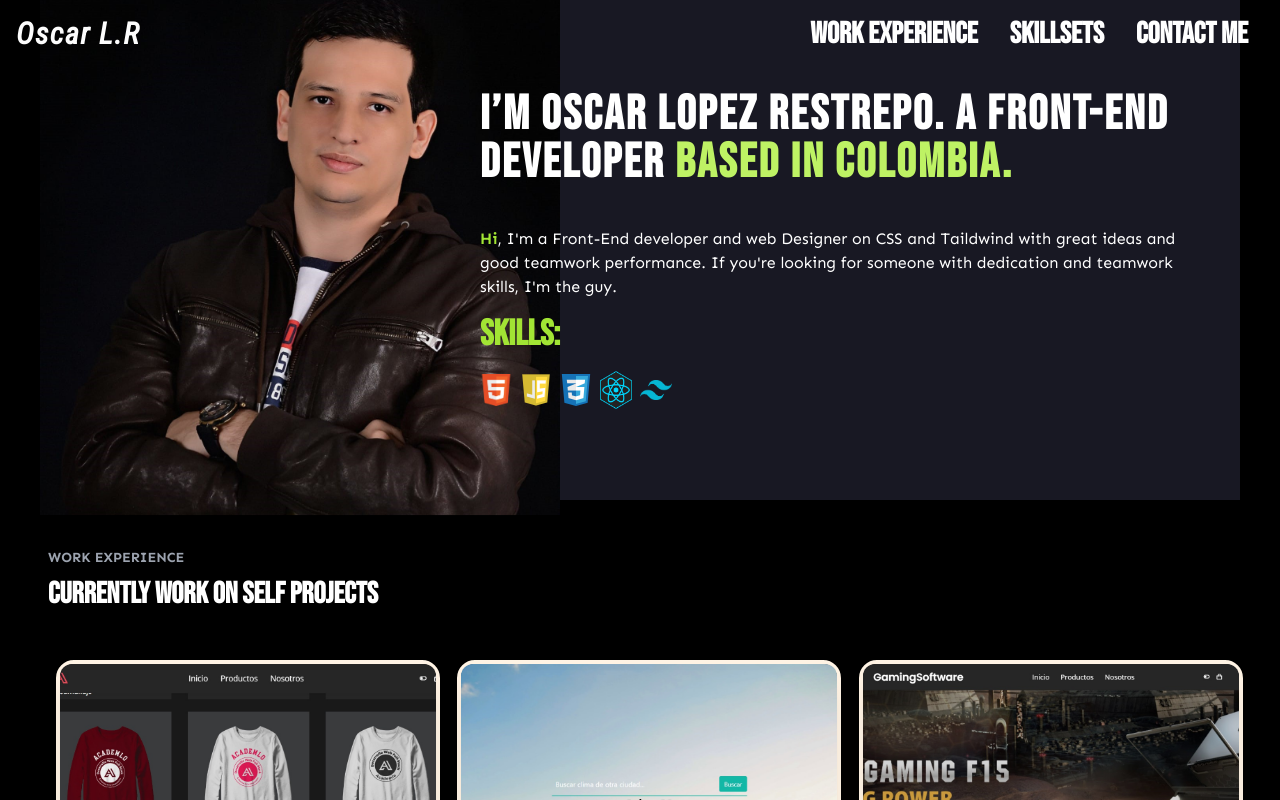
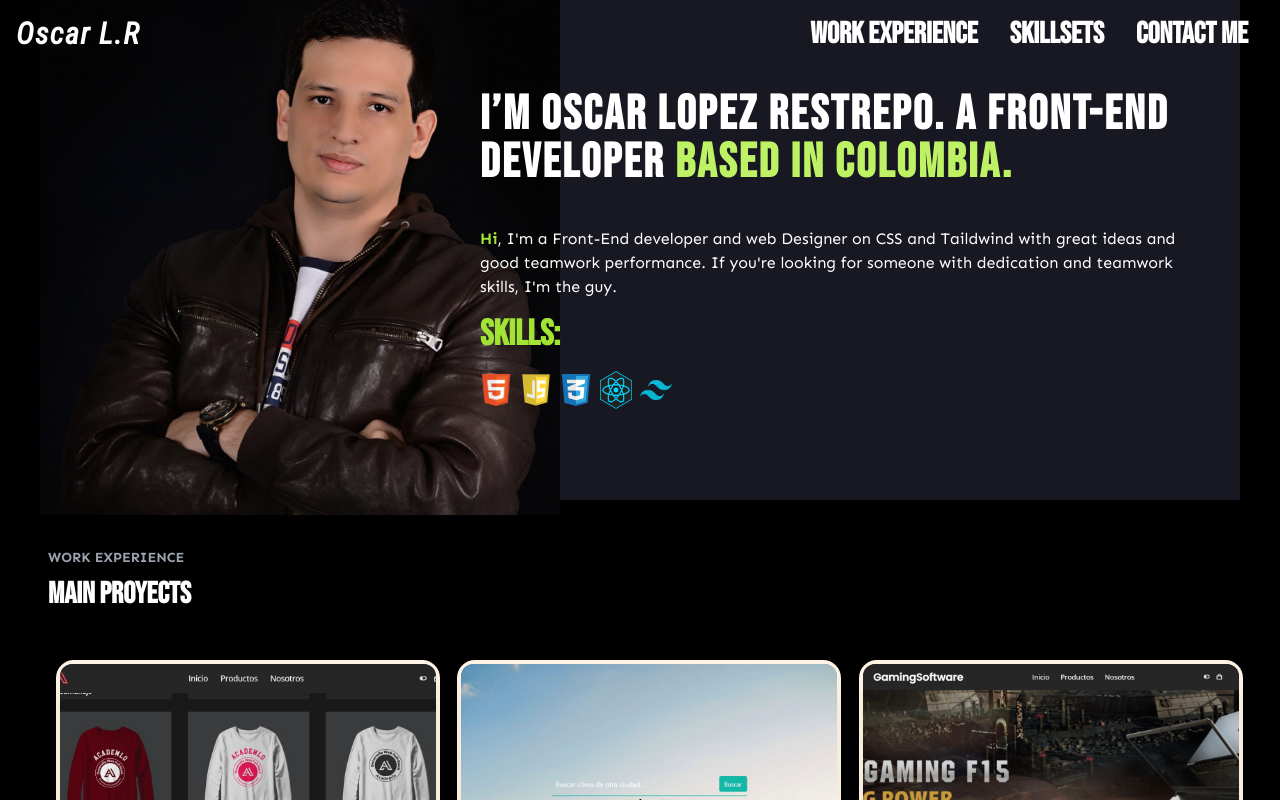
Before and after one commit to oscar91511/portfolio, a React (Vite) app: page / in a window 1280 px wide. Shown: the top 800 px of the page. Built offline with nearby package versions, Linux system fonts and the light colour scheme.

Commit message:
change on currently work on self projects by main proyects

```diff
--- a/src/components/Work.jsx
+++ b/src/components/Work.jsx
@@ -12,7 +12,7 @@ const Work = () => {
         </h3>
 
         <h2 className="text-3xl font-bold font-Bebas hover:text-lime-400 cursor-pointer mt-2">
-        currently Work on Self Projects
+        Main Proyects
         </h2>
       </div>
 
```
